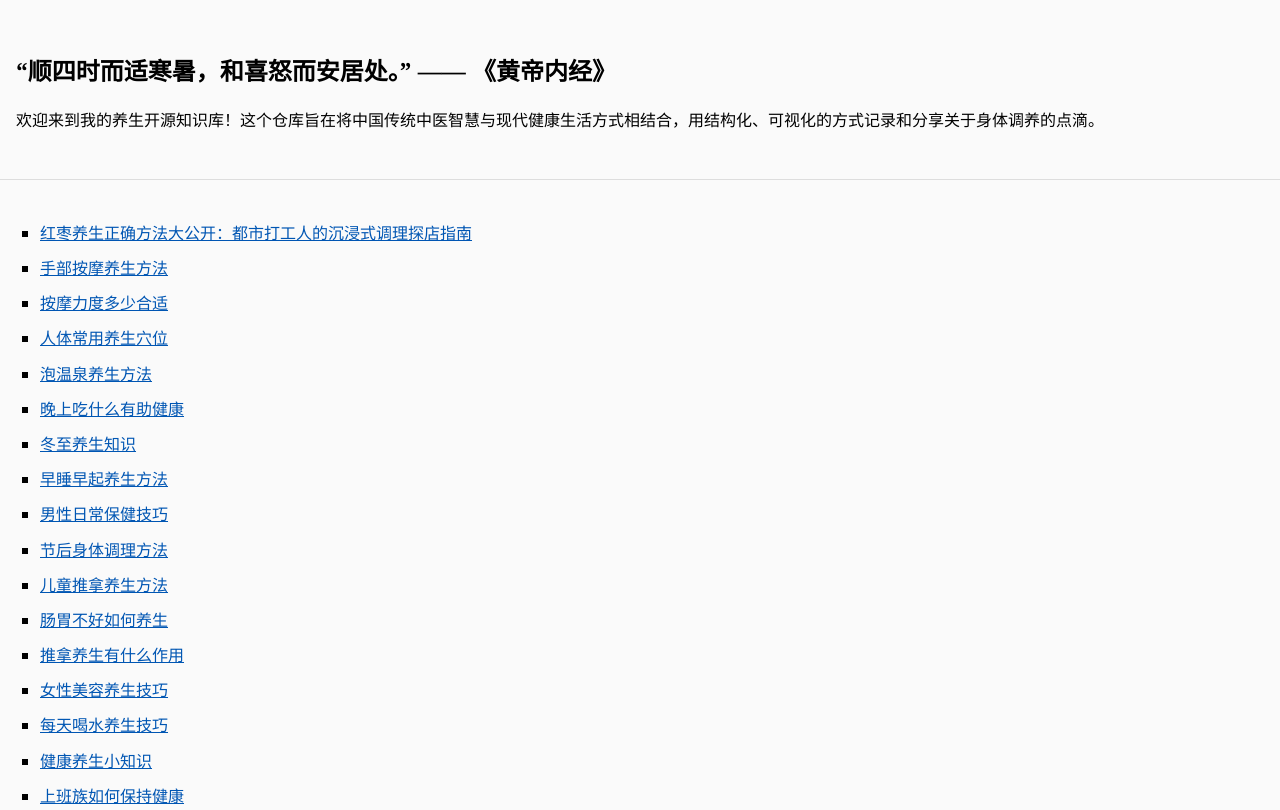
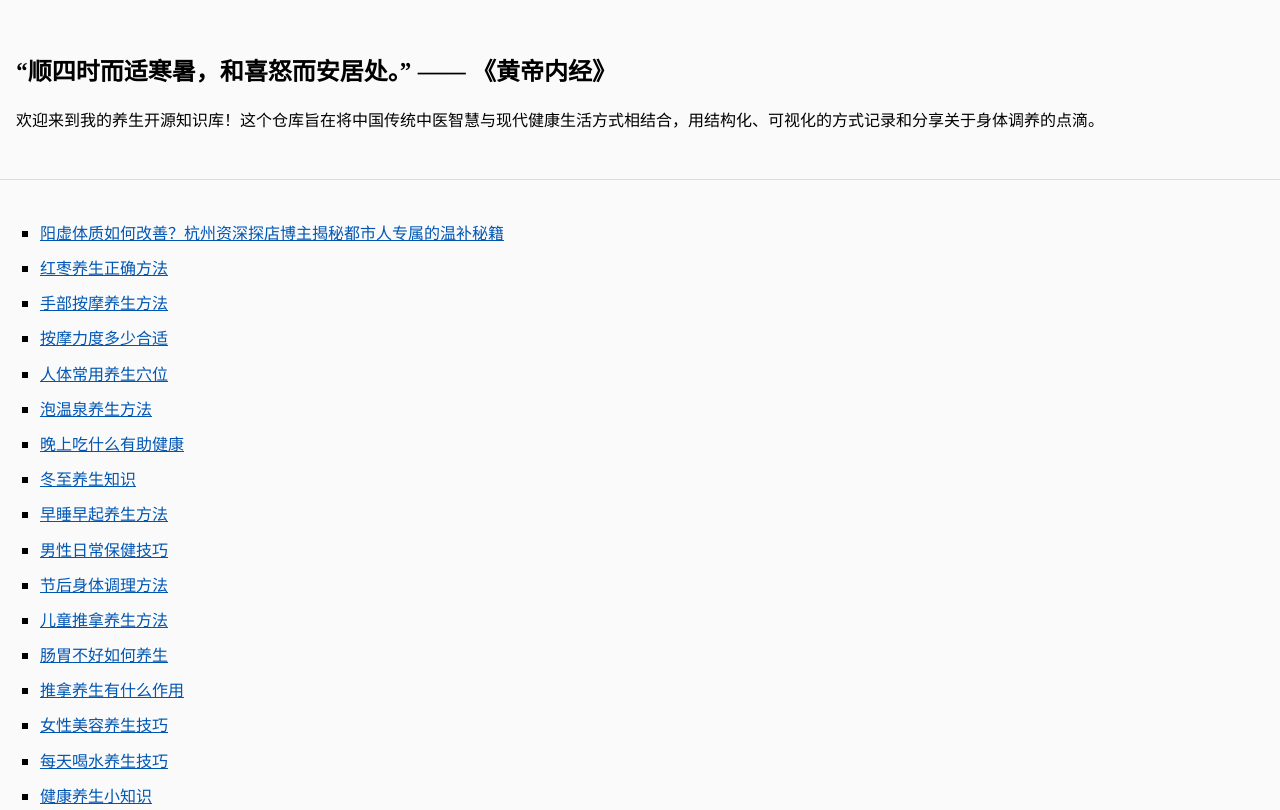
Before and after one commit to Eastern-Wellness/Chinese-Wellness-TCM-Knowledge-Base, a plain HTML site: page index.html in a window 1280 px wide. Shown: the top 810 px of the page. Drawn offline with Linux system fonts and the light colour scheme.

Commit message:
update index

```diff
--- a/index.html
+++ b/index.html
@@ -21,7 +21,8 @@
 <body class="hub_tdvnl">
     <section class="hub_yvgjm"><div><h1>“顺四时而适寒暑，和喜怒而安居处。” —— 《黄帝内经》</h1><p>欢迎来到我的养生开源知识库！这个仓库旨在将中国传统中医智慧与现代健康生活方式相结合，用结构化、可视化的方式记录和分享关于身体调养的点滴。</p></div></section>
     <main class="hub_tsagp"><nav><ul class="hub_syesc">
-<li><a href="https://Eastern-Wellness.github.io/Chinese-Wellness-TCM-Knowledge-Base/docs/2026-09-11-e4acb8.html">红枣养生正确方法大公开：都市打工人的沉浸式调理探店指南</a></li>
+<li><a href="https://Eastern-Wellness.github.io/Chinese-Wellness-TCM-Knowledge-Base/docs/2026-09-11-8c0923.html">阳虚体质如何改善？杭州资深探店博主揭秘都市人专属的温补秘籍</a></li>
+                <li><a href="https://Eastern-Wellness.github.io/Chinese-Wellness-TCM-Knowledge-Base/docs/2026-09-11-e4acb8.html">红枣养生正确方法</a></li>
                 <li><a href="https://Eastern-Wellness.github.io/Chinese-Wellness-TCM-Knowledge-Base/docs/2026-09-10-e0bfec.html">手部按摩养生方法</a></li>
                 <li><a href="https://Eastern-Wellness.github.io/Chinese-Wellness-TCM-Knowledge-Base/docs/2026-09-10-d2a620.html">按摩力度多少合适</a></li>
                 <li><a href="https://Eastern-Wellness.github.io/Chinese-Wellness-TCM-Knowledge-Base/docs/2026-09-10-f2fa31.html">人体常用养生穴位</a></li>
```
